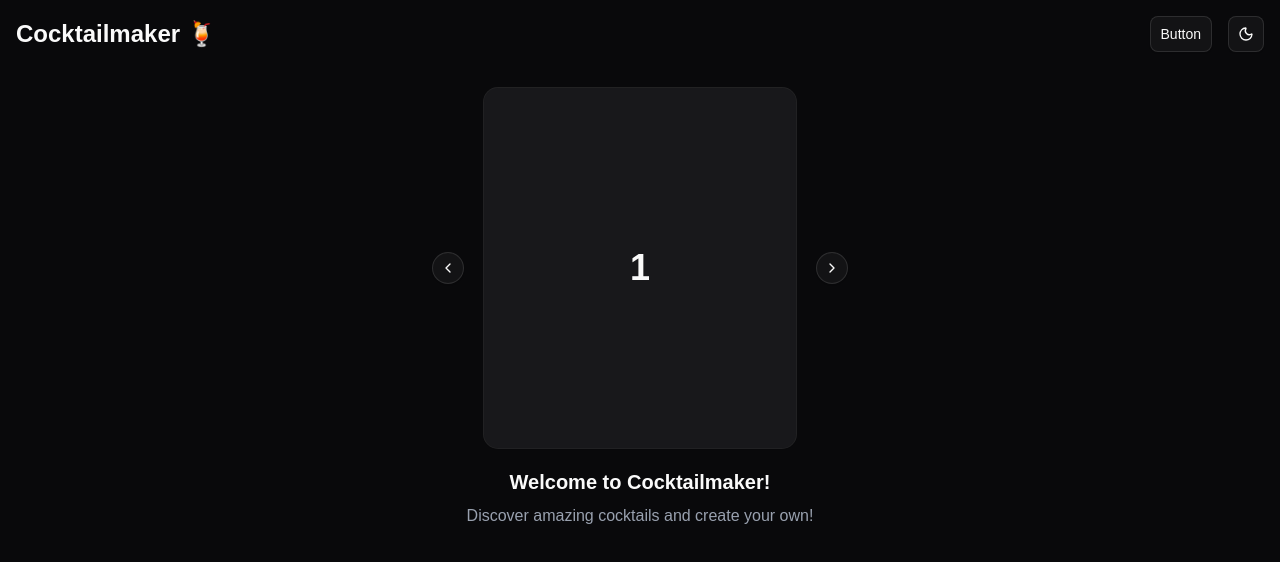
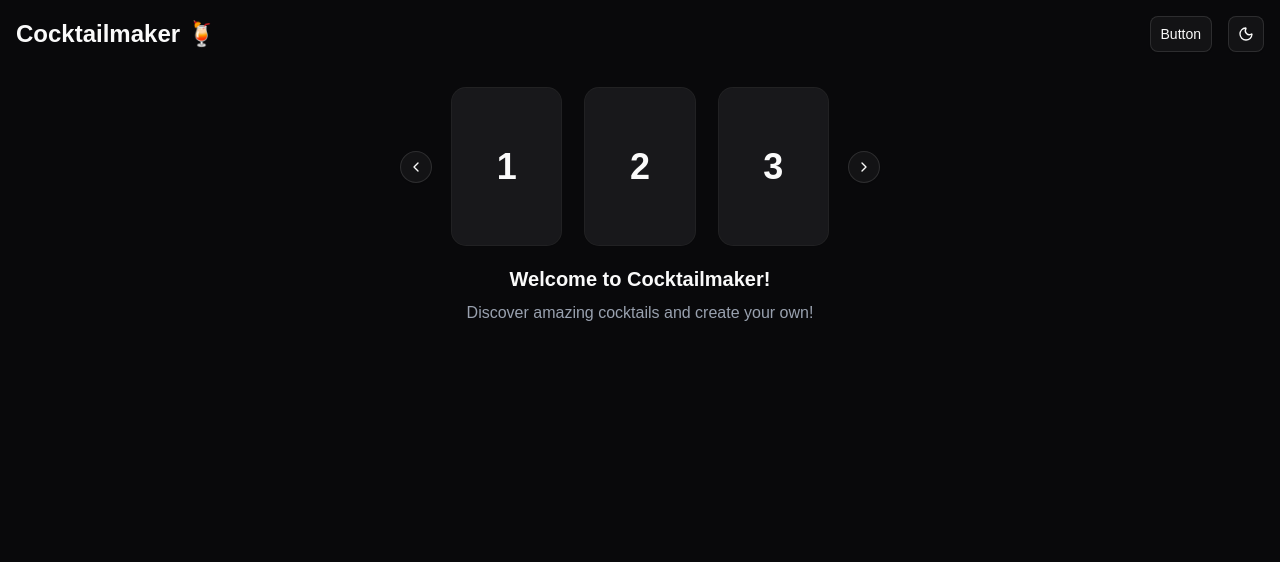
Before and after one commit to codeiakofficial/cocktailmaker, a React (Vite) app in the folder src/frontend/: page / in a window 1280 px wide. Shown: the top 562 px of the page. Built offline with nearby package versions, Linux system fonts and the light colour scheme.

Commit message:
Use 3 cards

```diff
--- a/src/frontend/src/components/ui/recipe-carousel.tsx
+++ b/src/frontend/src/components/ui/recipe-carousel.tsx
@@ -11,15 +11,14 @@ import {
 
 export function CarouselDemo() {
   return (
-    // Carousel with 3 slides, horizontal orientation, and loop enabled
-    <Carousel className="w-full max-w-[12rem] sm:max-w-xs" opts={{
+    <Carousel className="w-full max-w-[12rem] sm:max-w-xs md:max-w-sm" opts={{
       align: "start",
       loop: true,
       dragFree: true
     }}>
       <CarouselContent>
         {Array.from({ length: 5 }).map((_, index) => (
-          <CarouselItem key={index}>
+          <CarouselItem key={index} className="basis-1/3">
             <div className="p-1">
               <Card>
                 <CardContent className="flex aspect-square items-center justify-center p-6">
```
